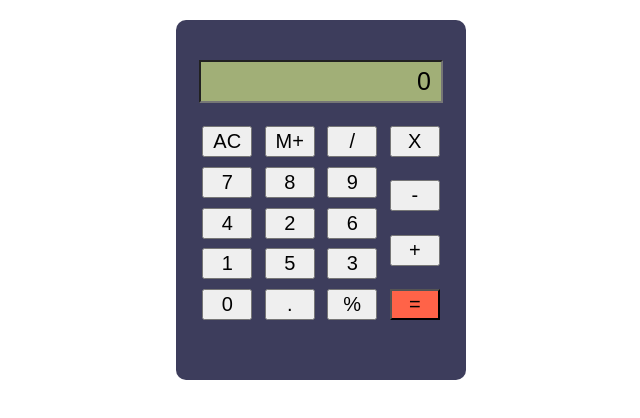
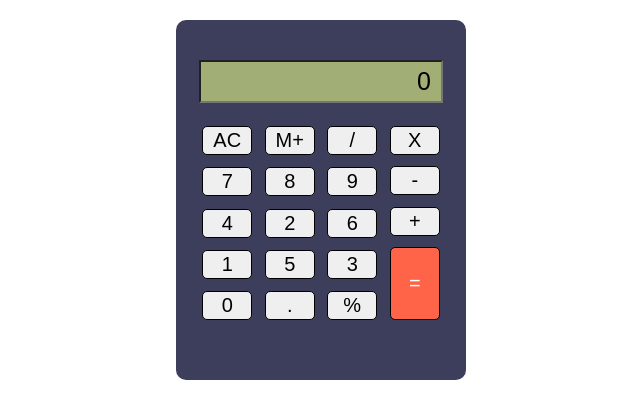
Before and after one commit to YogitaBhujadi/calculator, a plain HTML site: page index.html in a window 1280 px wide. Shown: the whole page, without its empty margins (319-959 px from the left). Drawn offline with Linux system fonts and the light colour scheme.

Commit message:
changes added

```diff
--- a/index.html
+++ b/index.html
@@ -42,10 +42,20 @@
             padding: 2px 0;
             font-size: 20px;
             margin: 3px;
+            border: 0.5px solid  black;
+            border-radius: 5px;
+            cursor: pointer;
+        }
+
+        .btn:hover{
+            box-shadow: 0 0 5px 0 #fff;
+            transition: 0.5s;
         }
 
         .btn-equals{
             background-color: #FF6348;
+            height: 73px;
+            color: #fff;
         }
     </style>
 </head>
```
